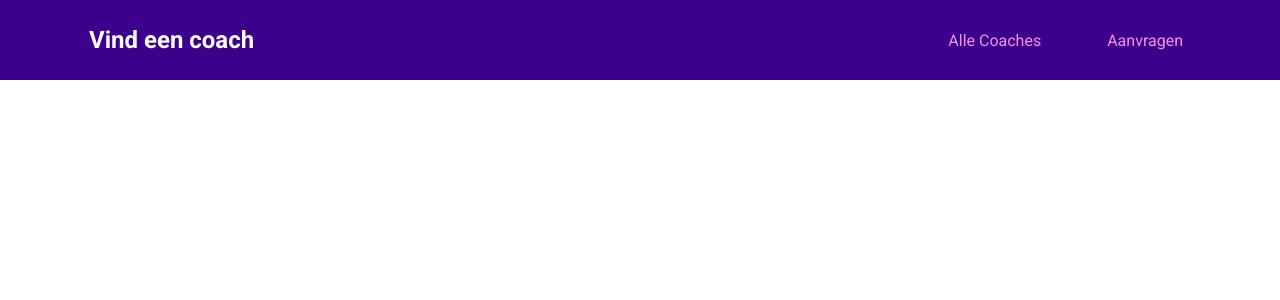
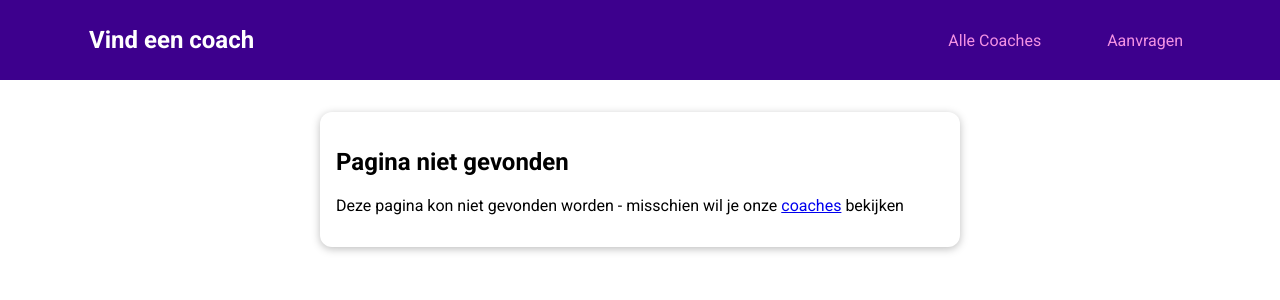
Before and after one commit to PjMondelaers/find-a-coach, a Vue app: page /coaches/c1/c1/contact in a window 1280 px wide. Shown: the top 300 px of the page. Built offline with nearby package versions, Linux system fonts and the light colour scheme.

Commit message:
feat: update NotFound page structure with base-card for improved user experience

```diff
--- a/src/pages/NotFound.vue
+++ b/src/pages/NotFound.vue
@@ -1,5 +1,13 @@
 <template>
-  <div></div>
+  <section>
+    <base-card>
+      <h2>Pagina niet gevonden</h2>
+      <p>
+        Deze pagina kon niet gevonden worden - misschien wil je onze
+        <router-link to="/coaches">coaches</router-link> bekijken
+      </p>
+    </base-card>
+  </section>
 </template>
 
 <script>
```
